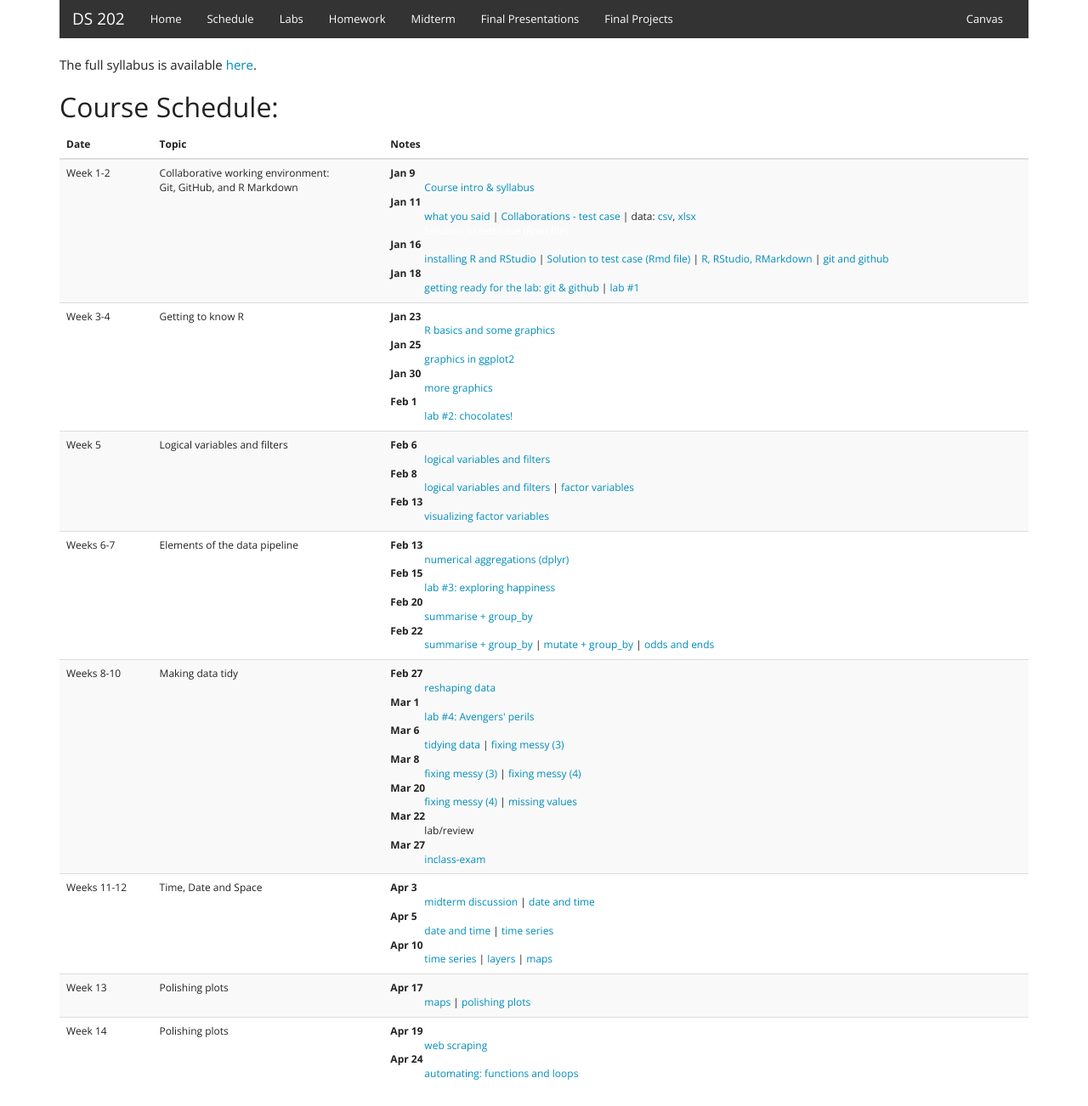
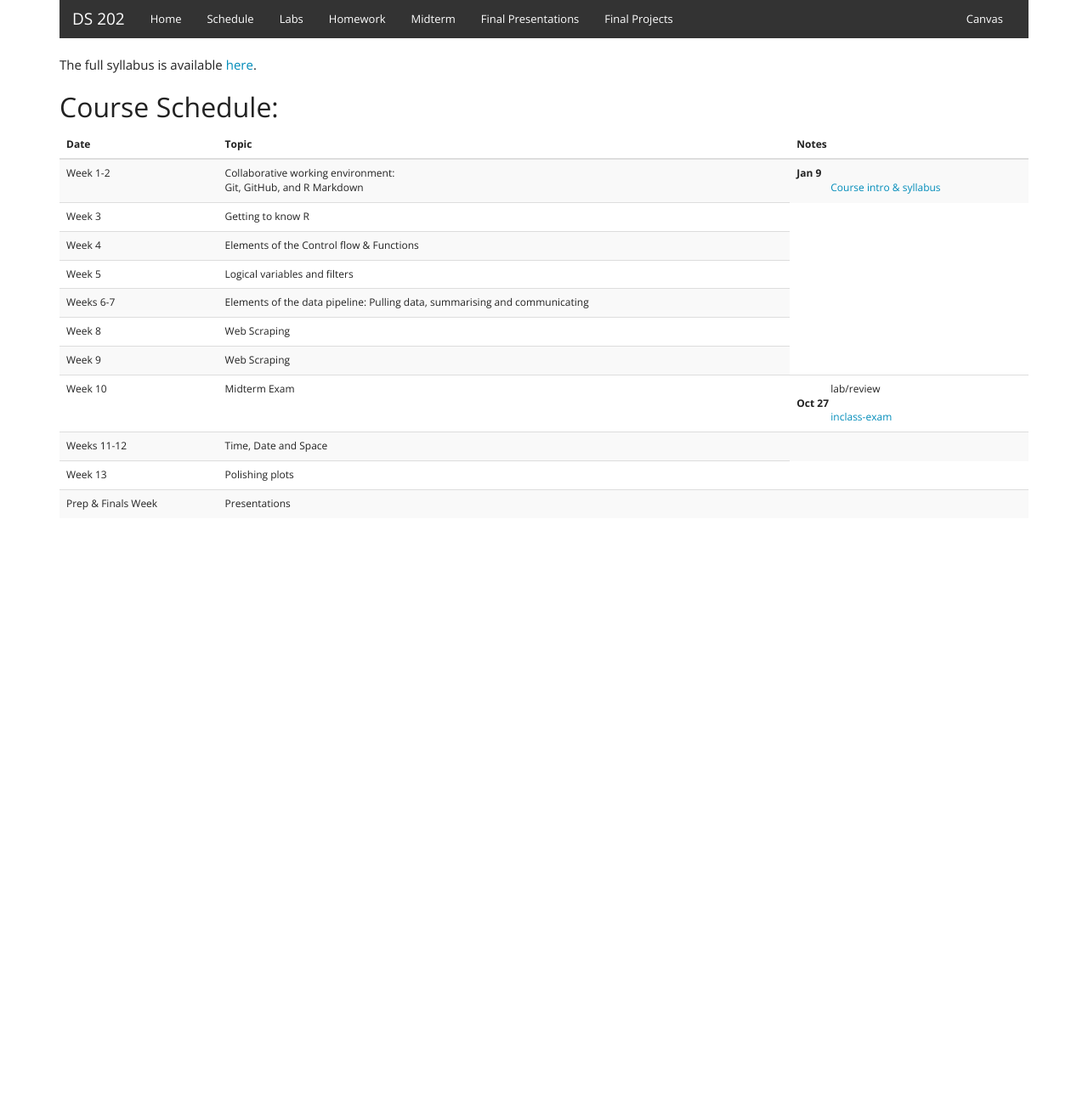
Before and after one commit to DS202-at-ISU/DS202-at-ISU.github.io, a Jekyll site: the page built from schedule.html, in a window 1280 px wide. Shown: the whole page at 85% size. Built offline with Jekyll 4.4.1, drawn with Linux system fonts in a browser that asks for light colours; after the commit the page ends 900 px from its top, so only the background shows below that.

Commit message:
schedule

```diff
--- a/schedule.html
+++ b/schedule.html
@@ -26,7 +26,7 @@ The full syllabus is available <a href="syllabus.pdf" target=_blank>here</a>.
           <dl>
           <dt>Jan 9</dt>
           <dd><a href="../materials/00_getting-started/slides.html" target=_blank>Course intro & syllabus</a> </dd>
-          <dt>Jan 11</dt>
+<!--          <dt>Jan 11</dt>
           <dd> <a href="../materials/01_collaborative-environment/01b_what-you-said.html" target=_blank>what you said</a> | <a href="../materials/01_collaborative-environment/01_test-case.html" target=_blank>Collaborations - test case</a> | data: <a href="../materials/01_collaborative-environment/data/gapminder-5060.csv" target=_blank>csv</a>, <a href="../materials/01_collaborative-environment/data/gapminder-5060.xlsx" target=_blank>xlsx</a> <br>
           <a href="../materials/01_collaborative-environment/02_test-case-solution.html" target=_blank><font color="white">Solution to test case</font></a> <a href="../materials/01_collaborative-environment/02_test-case-solution.html" target=_blank><font color="white">(Rmd file)</font></a> </dd>
       <dt>Jan 16</dt>
@@ -47,9 +47,9 @@ The full syllabus is available <a href="syllabus.pdf" target=_blank>here</a>.
         </td>
       </tr>
      <tr>
-        <td>Week 3-4</td>
+        <td>Week 3</td>
         <td>Getting to know R</td>
-        <td>
+<!--        <td>
           <dl>
           <dt>Jan 23</dt>
           <dd><a href="../materials/02_r-intro/01_r-calculator.html" target=_blank>R basics and some graphics</a></dd>
@@ -60,12 +60,16 @@ The full syllabus is available <a href="syllabus.pdf" target=_blank>here</a>.
         <dt>Feb 1</dt>
           <dd><a href="../labs/lab02.html" target=_blank>lab #2: chocolates!</a> </dd>
            </dl>
-        </td>
+        </td> -->
+      </tr>
+     <tr>
+        <td>Week 4</td>
+        <td>Elements of the Control flow & Functions</td>
       </tr>
       <tr>
         <td>Week 5</td>
         <td>Logical variables and filters</td>
-        <td>
+ <!--       <td>
           <dl>
           <dt>Feb 6</dt>
           <dd><a href="../materials/02_r-intro/04_logical.html" target=_blank>logical variables and filters</a></dd>
@@ -74,14 +78,14 @@ The full syllabus is available <a href="syllabus.pdf" target=_blank>here</a>.
            <dt>Feb 13</dt>
           <dd><a href="../materials/02_r-intro/06_vis-factor.html" target=_blank>visualizing factor variables</a></dd>
            </dl>
-        </td>
+        </td> -->
 
 
       </tr>
       <tr>
         <td>Weeks 6-7</td>
-        <td>Elements of the data pipeline</td>
-        <td>
+        <td>Elements of the data pipeline: Pulling data, summarising and communicating</td>
+<!--        <td>
           <dl>
           <dt>Feb 13</dt>
           <dd><a href="../materials/03_tidyverse/01_dplyr.html" target=_blank>numerical aggregations (dplyr)</a></dd>
@@ -91,12 +95,12 @@ The full syllabus is available <a href="syllabus.pdf" target=_blank>here</a>.
           <dd><a href="../materials/03_tidyverse/02_dplyr-examples.html">summarise + group_by</a> </dd>
           <dt>Feb 22</dt>
           <dd><a href="../materials/03_tidyverse/02_dplyr-examples.html">summarise + group_by</a> | <a href="../materials/03_tidyverse/03_dplyr-examples.html">mutate + group_by</a> | <a href="../materials/03_tidyverse/04_dplyr-examples.html">odds and ends</a></dd>
-    </dl>
+    </dl>  -->
       </tr>
             <tr>
-        <td>Weeks 8-10</td>
-        <td>Making data tidy</td>
-        <td>
+        <td>Week 8</td>
+        <td>Web Scraping</td>
+<!--        <td>
           <dl>
           <dt>Feb 27</dt>
           <dd> <a href="../materials/03_tidyverse/05_tidyr.html">reshaping data</a>
@@ -108,9 +112,19 @@ The full syllabus is available <a href="syllabus.pdf" target=_blank>here</a>.
           <dd><a href="../materials/03_tidyverse/07-messy-3.html">fixing messy (3)</a> | <a href="../materials/03_tidyverse/08-messy-4.html">fixing messy (4)</a></dd>
            <dt>Mar 20</dt>
           <dd><a href="../materials/03_tidyverse/08-messy-4.html">fixing messy (4)</a> | <a href="../materials/03_tidyverse/09_missing-values.html">missing values</a></dd>
-          <dt>Mar 22</dt>
+          <dt>Mar 22</dt> -->
+      </tr>
+            <tr>
+        <td>Week 9</td>
+        <td>Web Scraping</td>
+      </tr>
+      <tr>
+        <td>Week 10</td>
+        <td>Midterm Exam</td>
+        <td>
+          <dt> </dt>
           <dd>lab/review</dd>
-          <dt>Mar 27</dt>
+          <dt>Oct 27</dt>
           <dd><a href="midterm.html">inclass-exam</a></dd>
            </dl>
 
@@ -120,7 +134,7 @@ The full syllabus is available <a href="syllabus.pdf" target=_blank>here</a>.
         <td>Weeks 11-12</td>
         <td>Time, Date and Space</td>
         <td>
-          <dl>
+  <!--        <dl>
           <dt>Apr 3</dt>
           <dd><a href="exams/midterm.html">midterm discussion</a> |  <a href="../materials/04_date-time-space/01_date-and-time.html">date and time</a></dd>
           <dt>Apr 5</dt>
@@ -129,28 +143,28 @@ The full syllabus is available <a href="syllabus.pdf" target=_blank>here</a>.
           <dd> <a href="../materials/04_date-time-space/02_time-series.html">time series</a> | <a href="../materials/04_date-time-space/03_layers.html">layers</a> | <a href="../materials/04_date-time-space/04_maps.html">maps</a>
           </dd>
            </dl>
-
+           -->
         </td>
 
       </tr>
       <tr>
         <td>Week 13</td>
         <td>Polishing plots</td>
-        <td>
+ <!--       <td>
           <dl>
           <dt>Apr 17</dt>
           <dd>  <a href="../materials/04_date-time-space/04_maps.html">maps</a> |  <a href="../materials/05_plot-elements/01_polishing-plots.html" target=_blank>polishing plots</a>
           </dd>
            </dl>
 
-        </td>
+        </td> -->
 
       </tr>
 <tr>
-        <td>Week 14</td>
-        <td>Polishing plots</td>
+        <td>Prep & Finals Week</td>
+        <td>Presentations</td>
         <td>
-          <dl>
+ <!--         <dl>
           <dt>Apr 19</dt>
           <dd>  <a href="../materials/06_web-scraping/01_rvest.html">web scraping</a>
           </dd>
@@ -158,7 +172,7 @@ The full syllabus is available <a href="syllabus.pdf" target=_blank>here</a>.
           <dd>  <a href="../materials/06_web-scraping/02_purrr.html">automating: functions and loops</a>
           </dd>
            </dl>
-
+           -->
         </td>
 
       </tr>
```
